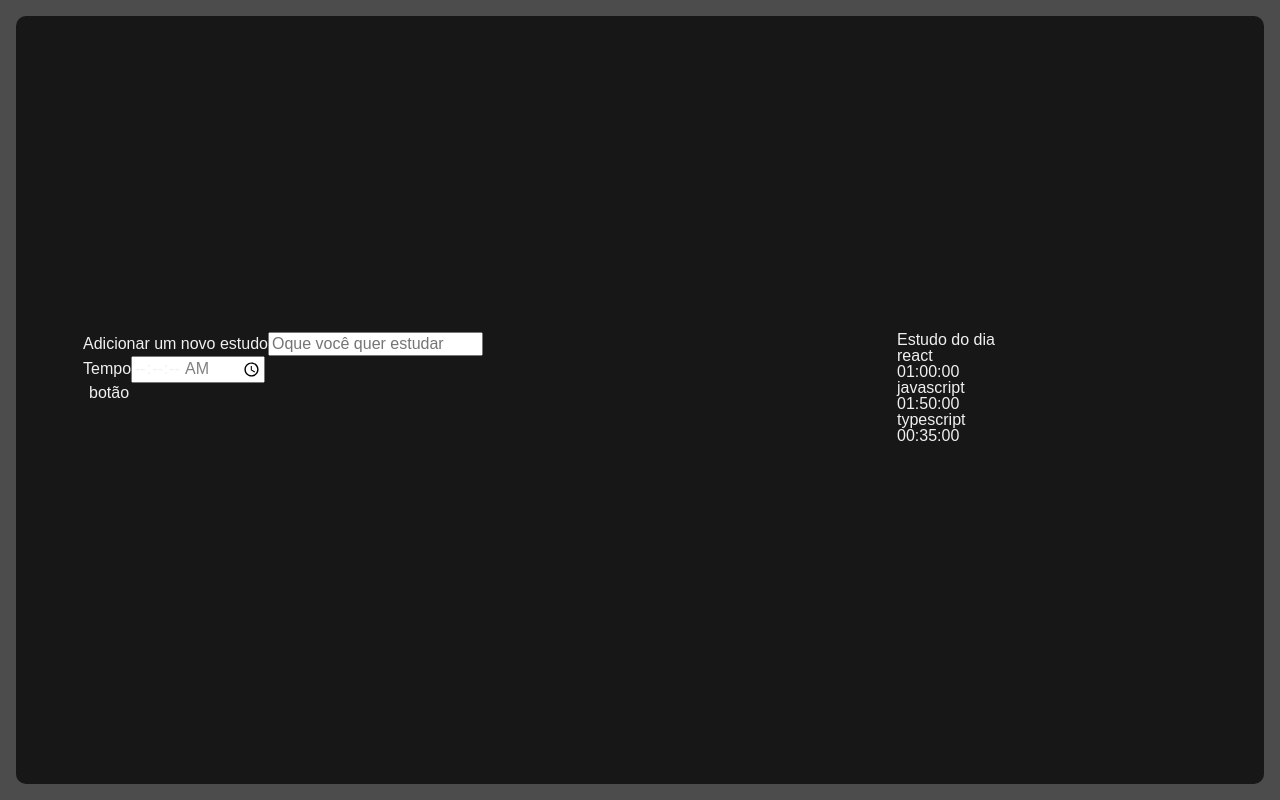
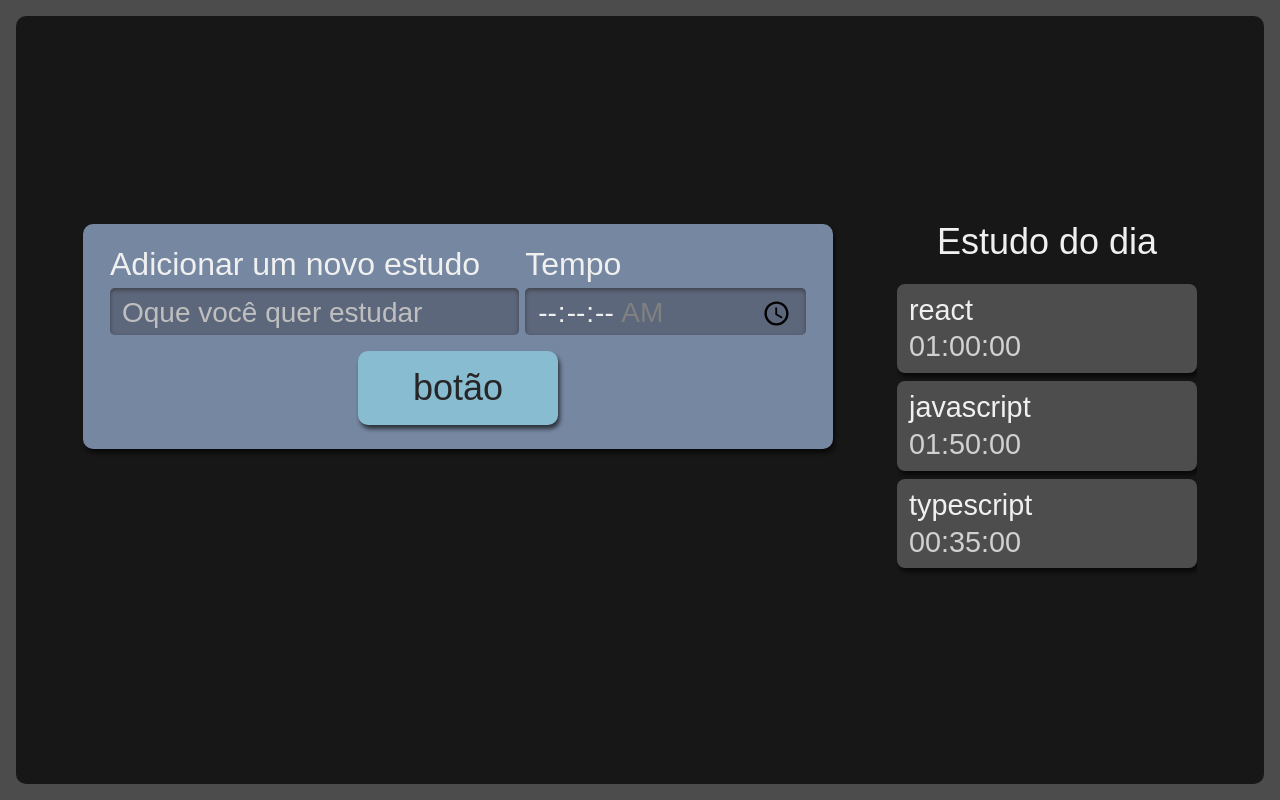
Before and after one commit to Matheus1415/gerenciador-de-estudo, a React (Create React App) app: page / in a window 1280 px wide. Built offline with nearby package versions, Linux system fonts and the light colour scheme.

Commit message:
modulos no css

```diff
--- a/package.json
+++ b/package.json
@@ -41,6 +41,7 @@
     ]
   },
   "devDependencies": {
-    "sass": "^1.71.1"
+    "sass": "^1.71.1",
+    "typescript-css-modules": "^1.0.4"
   }
 }
--- a/src/components/Botao/index.tsx
+++ b/src/components/Botao/index.tsx
@@ -4,7 +4,7 @@ import "./index.scss"
 class Botao extends React.Component {
     render(){
         return(
-            <button className="Botão"> botão</button>
+            <button className="botao"> botão</button>
         )
     }
 }
--- a/src/components/Formulario/index.tsx
+++ b/src/components/Formulario/index.tsx
@@ -5,8 +5,8 @@ import "./index.scss"
 class Formulario extends React.Component {
     render(){
         return(
-            <form action="">
-                <div>
+            <form action="" className="novaTarefa">
+                <div className="inputContainer">
                     <label htmlFor="tarefa">Adicionar um novo estudo</label>
                     <input type="text"
                         name="tarefa"
@@ -15,7 +15,7 @@ class Formulario extends React.Component {
                         required
                     />
                 </div>
-                <div>
+                <div className="inputContainer">
                     <label htmlFor="tempo">Tempo</label>
                     <input
                         type="time"
--- a/src/components/Lista/index.scss
+++ b/src/components/Lista/index.scss
@@ -62,7 +62,7 @@
 
     .concluido {
       display: block;
-      background-image: url('../../assets/img/check-mark.svg');
+      background-image: url('../../../public/assets/img/check-mark.svg');
       background-repeat: no-repeat;
       background-size: 38px 38px;
       position: absolute;
--- a/src/components/Lista/index.tsx
+++ b/src/components/Lista/index.tsx
@@ -8,12 +8,12 @@ export const Lista = () =>{
         {tarefa:"typescript", tempo:"00:35:00"}
     ]
     return(
-        <aside>
+        <aside className="listaTarefas">
             <h2>Estudo do dia</h2>
             <ul>
                 {
                     tarefa.map((item, index) => (
-                        <li key={index}>
+                        <li key={index} className="item">
                             <h3>{item.tarefa}</h3>
                             <span>{item.tempo}</span>
                         </li>
--- a/tsconfig.json
+++ b/tsconfig.json
@@ -18,7 +18,8 @@
     "resolveJsonModule": true,
     "isolatedModules": true,
     "noEmit": true,
-    "jsx": "react-jsx"
+    "jsx": "react-jsx",
+    "plugins": [{"name": "typescript-plugins-css-modules"}],
   },
   "include": [
     "src"
```
Also changed, not shown: public/assets/img/check-mark.svg (added), 1 other file (tests, documents, lock files or other folders).
